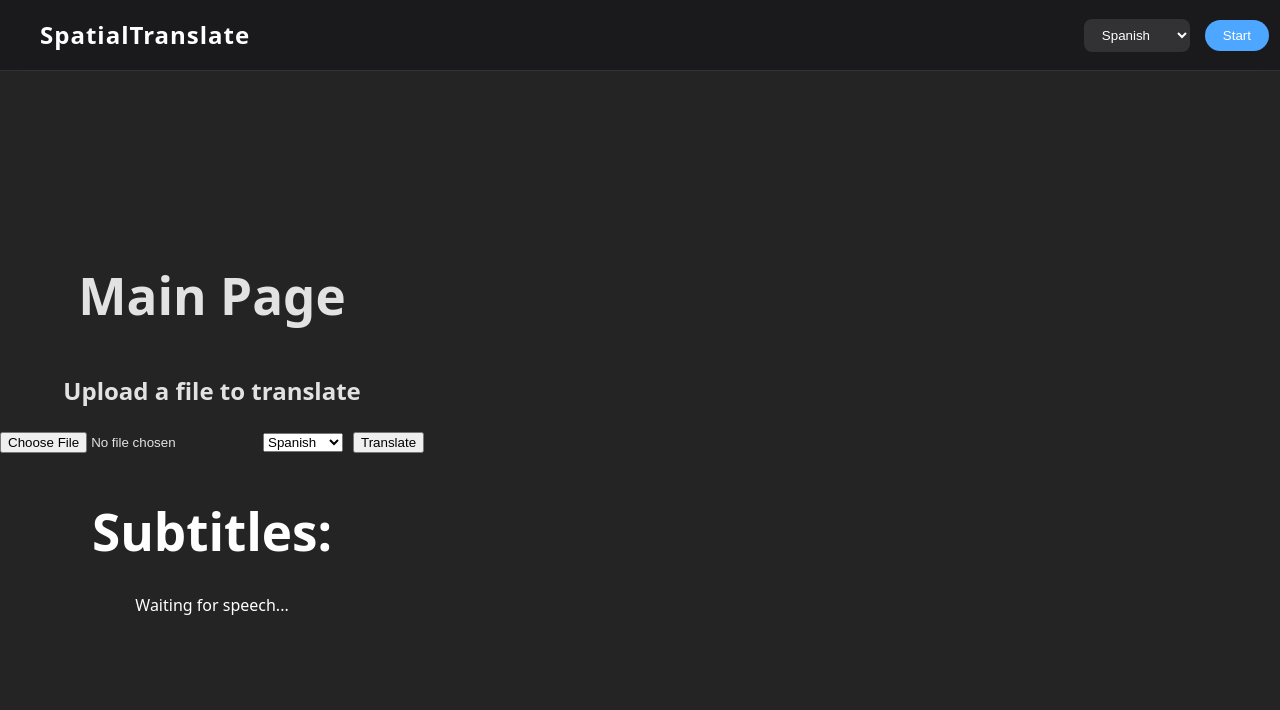
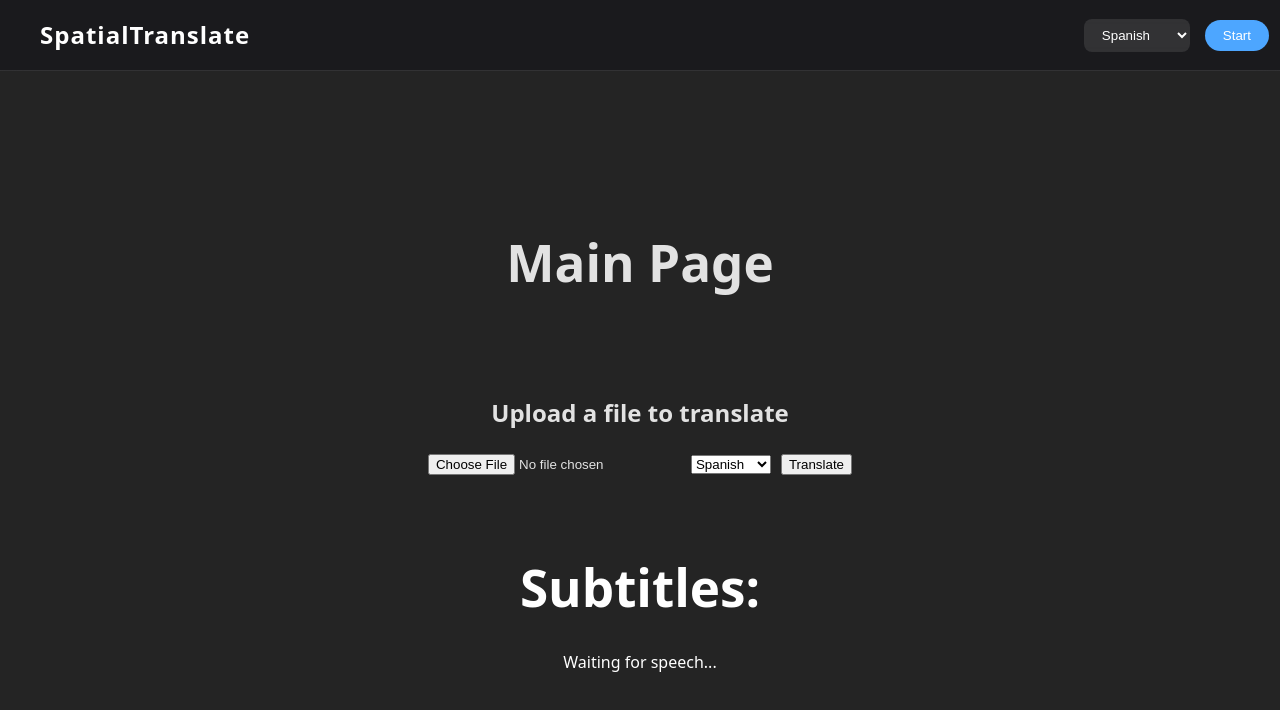
Before and after one commit to Dante70061/spatial-translate, a React (Vite) app in the folder spatial-translate/: page / in a window 1280 px wide. Shown: the top 710 px of the page. Built offline with nearby package versions, Linux system fonts and the light colour scheme; the HTML template or start-up script is replaced by a standard one.

Commit message:
fixed css

```diff
--- a/spatial-translate/src/components/Navbar.css
+++ b/spatial-translate/src/components/Navbar.css
@@ -1,6 +1,7 @@
 .navbar {
   position: fixed;
   top: 0;
+  left: 0; /* ✅ ensure it starts at left edge */
   width: 100%;
   height: 70px;
 
@@ -17,6 +18,7 @@
   color: white;
   z-index: 1000;
 }
+
 
 .logo {
   font-weight: 600;
--- a/spatial-translate/src/components/Navbar.jsx
+++ b/spatial-translate/src/components/Navbar.jsx
@@ -46,7 +46,7 @@ export default function Navbar({ onStart, onStop }) {
         </button>
 
         {/* Profile */}
-        <div className="profile-circle">D</div>
+        <div className="profile-circle"></div>
       </div>
     </nav>
   )
--- a/spatial-translate/src/components/Subtitles.css
+++ b/spatial-translate/src/components/Subtitles.css
@@ -1,6 +1,5 @@
 .subtitle-container {
-  position: absolute;
-  bottom: 20%;
+  margin-top: 50px;
   width: 100%;
   display: flex;
   justify-content: center;
@@ -14,5 +13,5 @@
   border-radius: 16px;
   backdrop-filter: blur(10px);
   text-align: center;
-  max-width: 80%;
+  max-width: 800px;
 }
--- a/spatial-translate/src/index.css
+++ b/spatial-translate/src/index.css
@@ -18,16 +18,25 @@ a {
   color: #646cff;
   text-decoration: inherit;
 }
+
 a:hover {
   color: #535bf2;
 }
 
+/* ✅ FIXED BODY */
 body {
   margin: 0;
-  display: flex;
-  place-items: center;
   min-width: 320px;
   min-height: 100vh;
+}
+
+/* ✅ This will center your main content */
+#root {
+  display: flex;
+  flex-direction: column;
+  align-items: center;
+  padding-top: 100px; /* space for fixed navbar */
+  width: 100%;
 }
 
 h1 {
```
Also changed, not shown: 1 other file (tests, documents, lock files or other folders).
